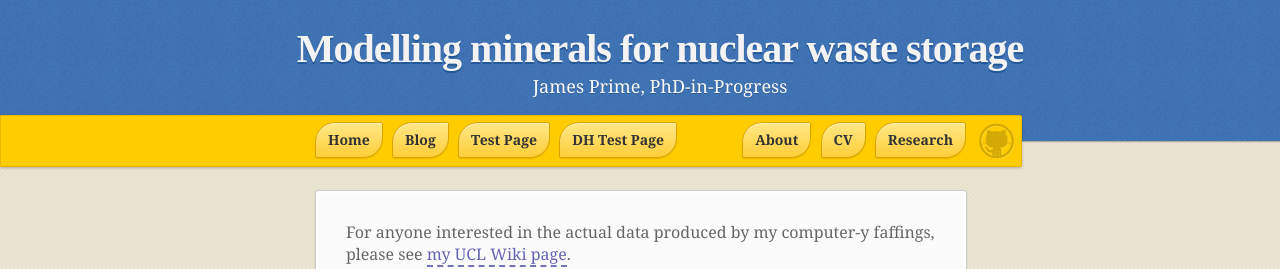
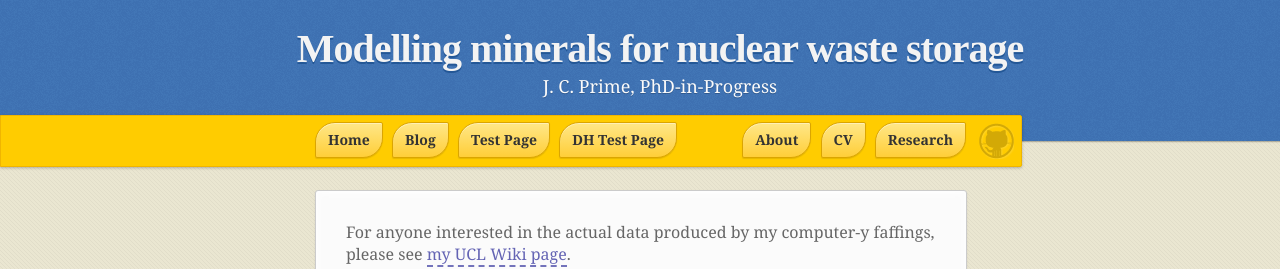
Before and after one commit to jamesprime/jamesprime.github.io, a Jekyll site: the page built from index.html, in a window 1280 px wide. Shown: the top 269 px of the page. Built offline with Jekyll 4.4.1, drawn with Linux system fonts in a browser that asks for light colours; nearby versions of some CDN libraries; some web fonts are replaced.

Commit message:
Updated _config.yml
Previous commit got buttons in the place I want them to be, at last, so changed first name to initials in _config.yml

```diff
--- a/_config.yml
+++ b/_config.yml
@@ -2,7 +2,7 @@
 
 name: Modelling minerals for nuclear waste storage
 title: Modelling minerals for nuclear waste storage
-description: James Prime, PhD-in-Progress
+description: J. C. Prime, PhD-in-Progress
 #google_analytics:
 show_downloads: false # Was true originally (changed 09/07/2017)
 theme: jekyll-theme-leap-day
```
